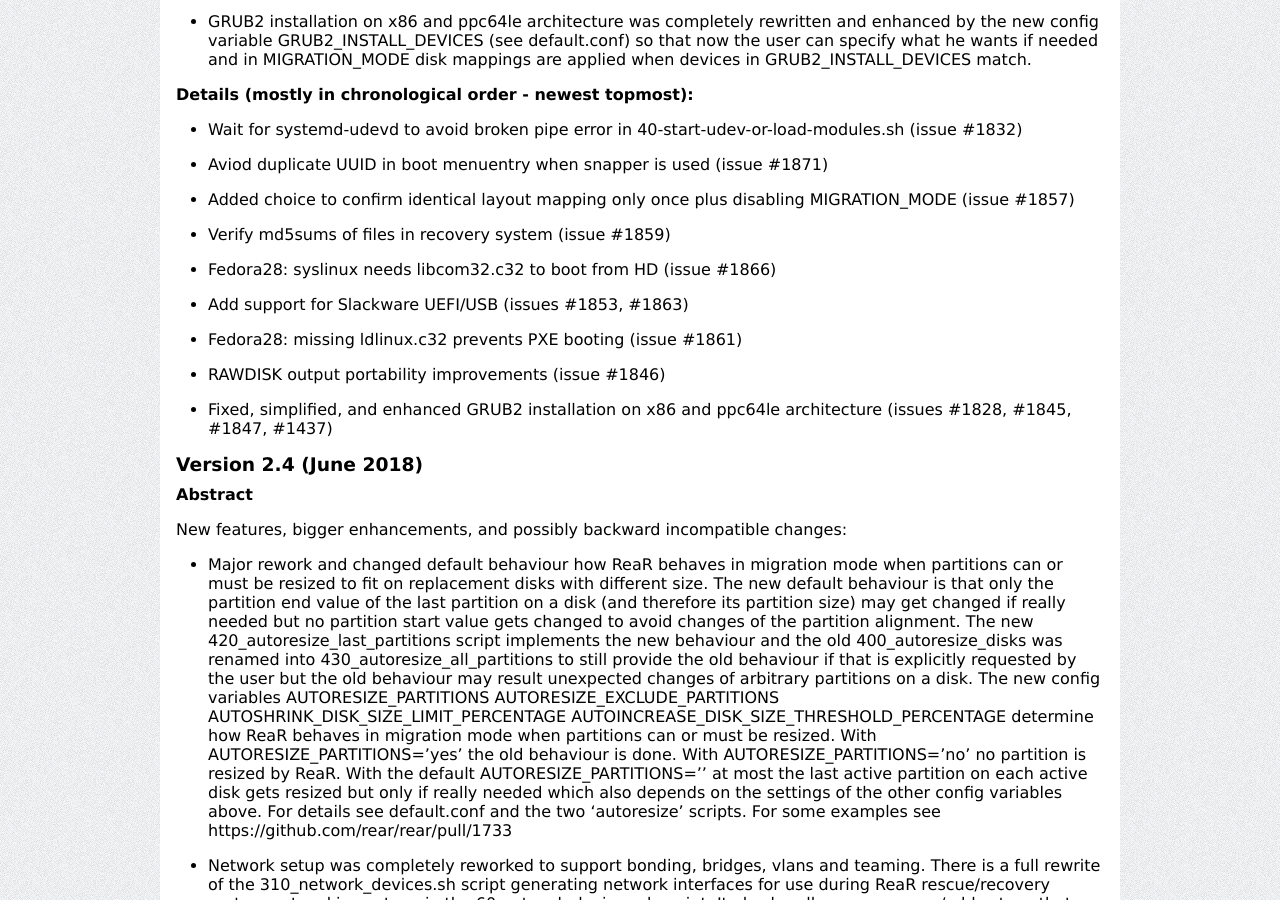
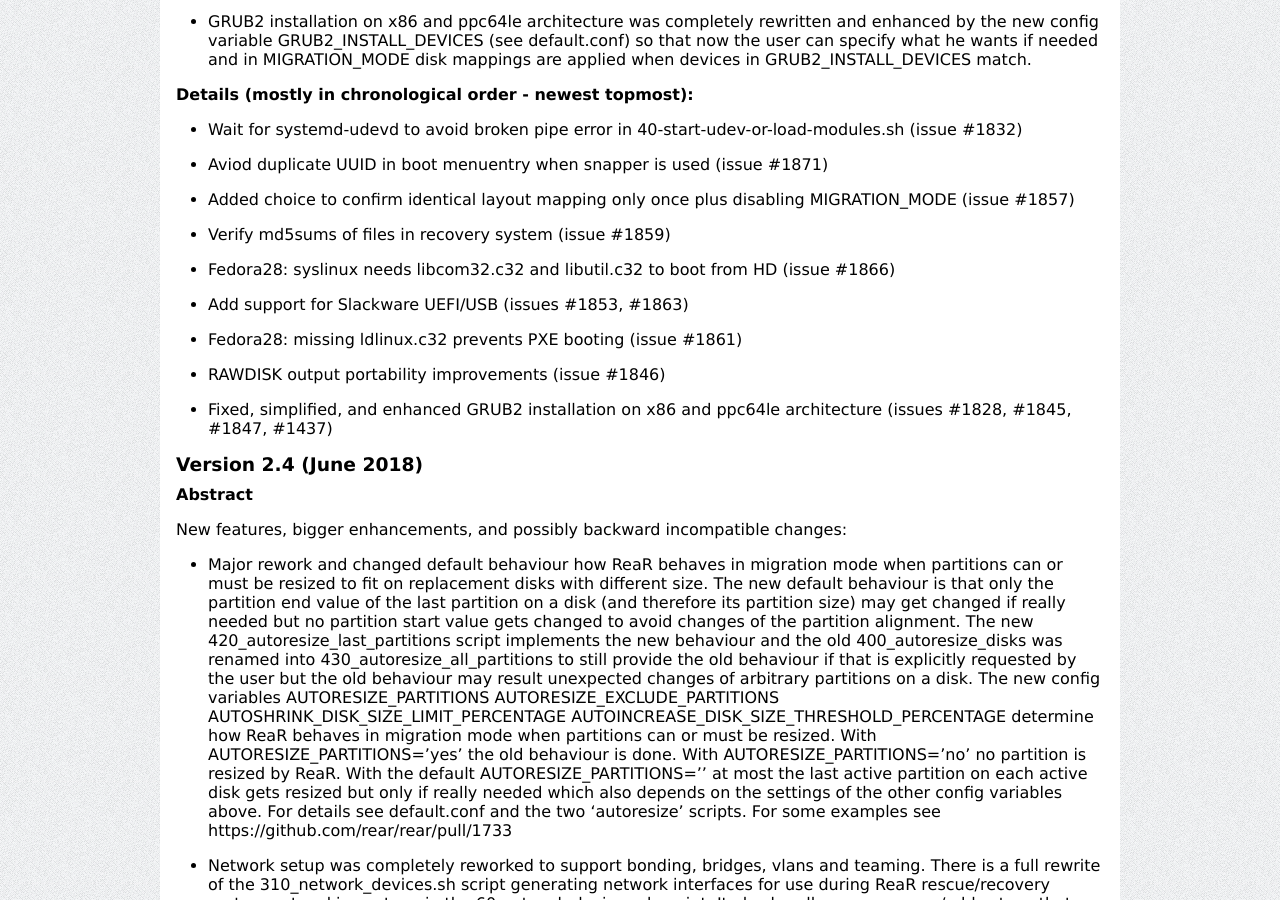
Before and after one commit to rear/rear.github.com, a Jekyll site: the page built from documentation/release-notes-2-5.md, in a window 1280 px wide and 900 px high, scrolled down 3197 px. Built offline with Jekyll 4.4.1, drawn with Linux system fonts in a browser that asks for light colours; comment, search, counter and statistics services are not loaded.

Commit message:
Update release-notes-2-5.md
Fedora28: syslinux needs libcom32.c32 _and_libutil.c32_ to boot from HD

```diff
--- a/documentation/release-notes-2-5.md
+++ b/documentation/release-notes-2-5.md
@@ -199,7 +199,7 @@
 
 * Verify md5sums of files in recovery system (issue #1859)
 
-* Fedora28: syslinux needs libcom32.c32 to boot from HD (issue #1866)
+* Fedora28: syslinux needs libcom32.c32 and libutil.c32 to boot from HD (issue #1866)
 
 * Add support for Slackware UEFI/USB (issues #1853, #1863)
 
```
